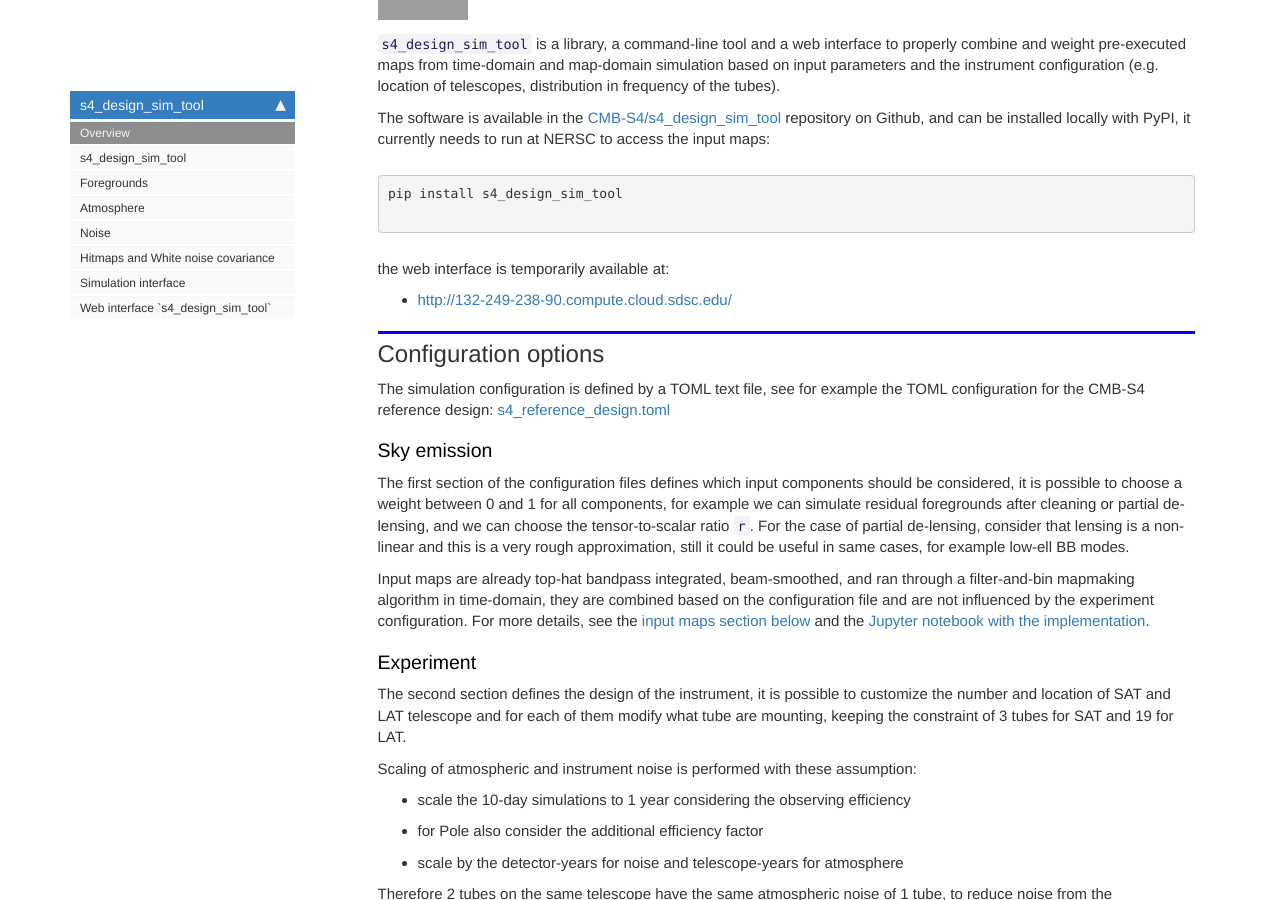
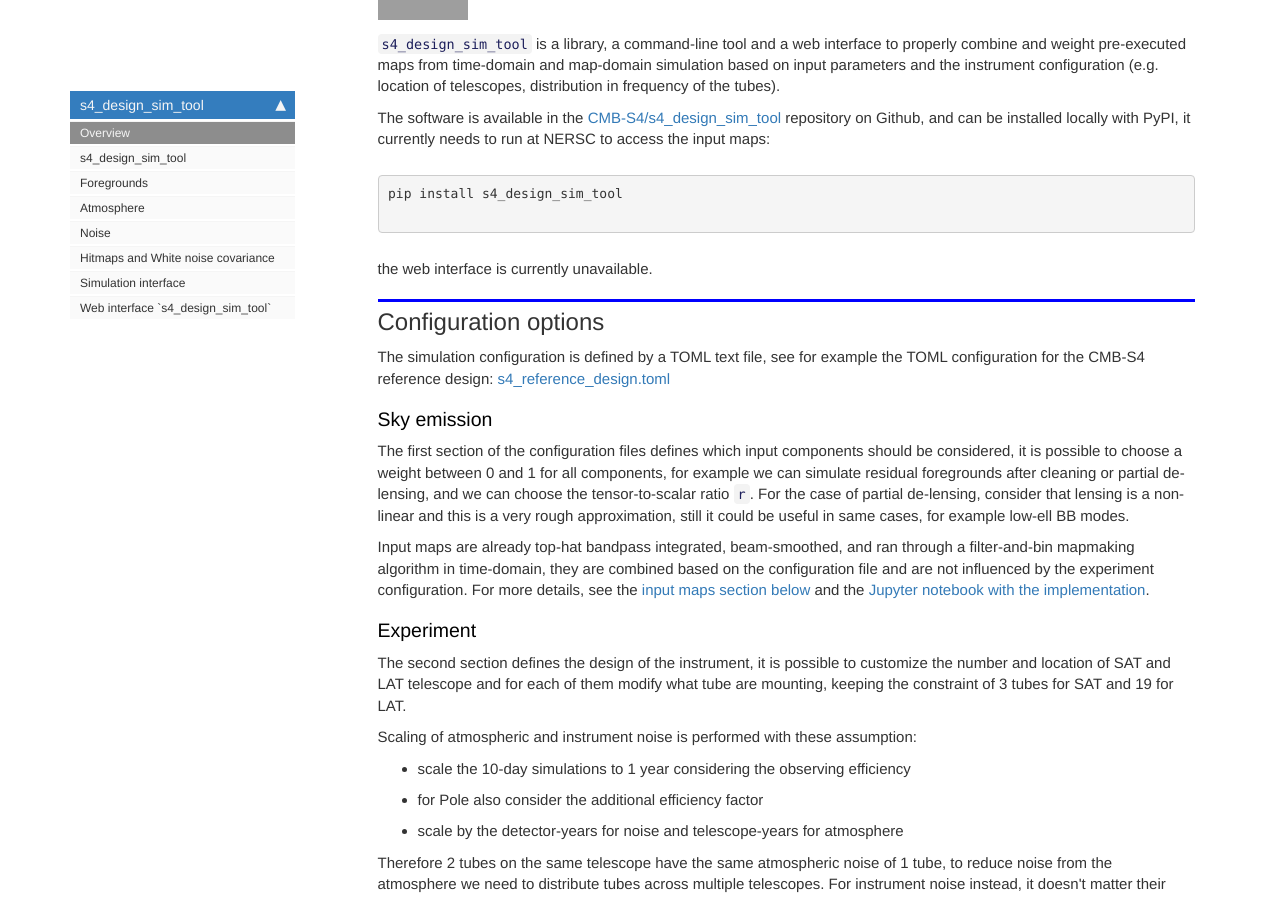
Before and after one commit to CMB-S4/s4_design_sim_tool, a Jekyll site: the page built from docs/index.html, in a window 1280 px wide and 900 px high, scrolled down 452 px. Built offline with Jekyll 4.4.1, drawn with Linux system fonts in a browser that asks for light colours; nearby versions of some CDN libraries; comment, search, counter and statistics services are not loaded; grey boxes are pictures that could not be loaded.

Commit message:
docs: remove link to web interface

```diff
--- a/docs/index.html
+++ b/docs/index.html
@@ -36,10 +36,7 @@ description: "Generate CMB-S4 simulated maps of foregrounds/atmosphere and noise
 <pre><code>pip install s4_design_sim_tool
 
 </code></pre>
-<p>the web interface is temporarily available at:</p>
-<ul>
-<li><a href="http://132-249-238-90.compute.cloud.sdsc.edu/">http://132-249-238-90.compute.cloud.sdsc.edu/</a></li>
-</ul>
+<p>the web interface is currently unavailable.</p>
 <h2 id="Configuration-options">Configuration options<a class="anchor-link" href="#Configuration-options"> </a></h2><p>The simulation configuration is defined by a TOML text file,
 see for example the TOML configuration for the CMB-S4 reference design: <a href="https://github.com/CMB-S4/s4_design_sim_tool/blob/master/s4_reference_design.toml">s4_reference_design.toml</a></p>
 <h3 id="Sky-emission">Sky emission<a class="anchor-link" href="#Sky-emission"> </a></h3><p>The first section of the configuration files defines which input components should be considered,
```
Also changed, not shown: README.md, 1 other file.
